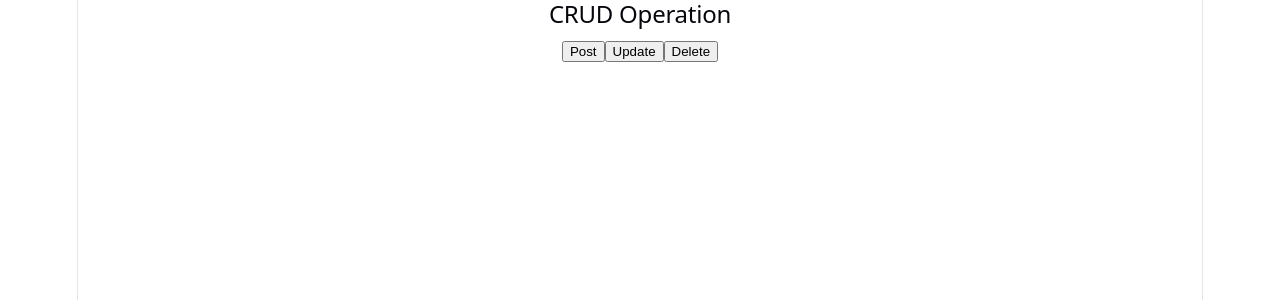
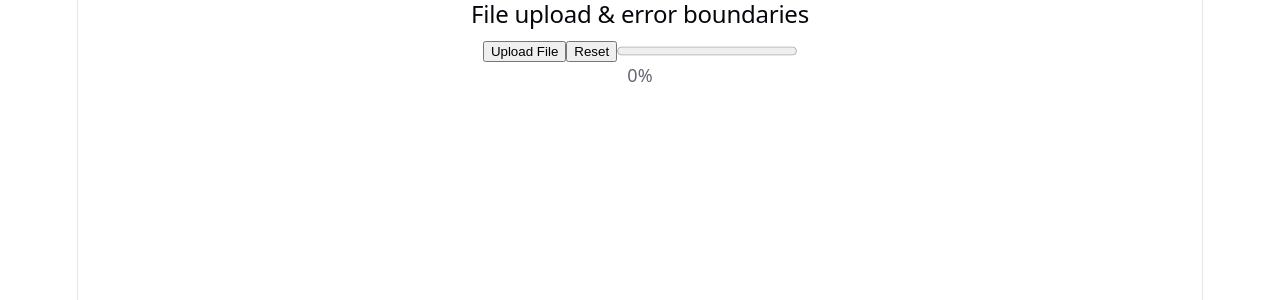
Before and after one commit to Nisarga8147/MERN_Stu_FebMay26Mys, a React (Vite) app in the folder W11/D3/my-app/: page / in a window 1280 px wide. Shown: the top 300 px of the page. Built offline with nearby package versions, Linux system fonts and the light colour scheme; no server answers.

Commit message:
Error boundary & file upload progress

```diff
--- a/W11/D3/my-app/src/App.jsx
+++ b/W11/D3/my-app/src/App.jsx
@@ -2,6 +2,8 @@ import ManagingApiState from './components/P1';
 import { UseEffectLifecycle } from "./components/P2";
 import { AxiosLifecycle } from "./components/P3";
 import { CRUDOperation } from "./components/P4";
+import {PaginationCaching} from "./components/P5";
+import { UploadErrorBoundary } from "./components/P6";
 import './App.css'
 
 function App() {
@@ -12,7 +14,9 @@ function App() {
         {/* <ManagingApiState />   */}
         {/* <UseEffectLifecycle /> */}
         {/* <AxiosLifecycle /> */}
-        <CRUDOperation />
+        {/* <CRUDOperation /> */}
+        {/* <PaginationCaching /> */}
+        <UploadErrorBoundary />
     </>
   )
 }
--- /dev/null
+++ b/W11/D3/my-app/src/components/P6.jsx
@@ -0,0 +1,102 @@
+// Error boundary & file upload progress
+// Error boundary: its a special class component that catches
+// rendering errors in its child component tree and shows a fallback UI
+// Error boundary does not catch:
+    // errors inside event handlers
+    // errors inside setTimeout/ setInterval
+    // errors inside async code etc
+    // It is used only for "rendering and lifecycle methods errors"
+
+import React, { useState, useEffect, useRef } from "react";
+class ErrorBoundary extends React.Component{
+    constructor(props){
+        super(props);
+
+    this.state = {
+        hasError: false,
+        errorMessage : "",
+    };
+}
+// Lifecycle method updates state when a child throws an error during rendering
+static getDerivedStateFromError(error){
+    return{
+        hasError: true,
+        errorMessage : error.message || "Something went wrong",
+    };
+}
+
+componentDidCatch(error,errorInfo){
+    console.error("Error caught by ErrorBoundary:",error,errorInfo);
+}
+render(){
+    if (this.state.hasError) {
+        return(
+            <section>
+                <h2>Something went wrong</h2>
+                <p>{this.state.errorMessage}</p>
+            </section>
+        );
+    } return this.props.children;
+}
+}
+
+function UploadComponent() {
+    const [progress,setProgress] = useState(0);
+    const [isUploading,setIsUploading] = useState(false);
+
+    const intervalRef = useRef(null);
+
+    useEffect(()=>{
+        return()=>{
+            clearInterval(intervalRef.current);
+        };
+    },[]);
+
+    function startUpload() {
+        if (isUploading) { //If upload is already running, then do nothing
+            return;
+        }
+        setProgress(0);
+        setIsUploading(true);
+
+        intervalRef.current = setInterval(()=>{
+            setProgress((prevProgress)=>{
+                const nextProgress = prevProgress + 10;
+
+                if (nextProgress >=100) {
+                    clearInterval(intervalRef.current);
+                    setIsUploading(false);
+                    return 100;
+                }
+                return nextProgress;
+            });
+        },300);
+    }
+
+    function resetUpload() {
+        clearInterval(intervalRef.current);
+        setProgress(0);
+        setIsUploading(false);
+    }
+    return(
+        <section>
+            <h2>File upload & error boundaries</h2>
+            <button onClick={startUpload}
+            disabled={isUploading}>{isUploading?"Uploading...":"Upload File"}
+            </button>
+            <button onClick={resetUpload}
+            disabled={isUploading && progress===0}>Reset
+            </button>
+            <progress value={progress} max="100"></progress>
+            <p>{progress}%</p>
+            {progress === 100 && <p>Upload Complete.</p>}
+        </section>
+    );
+}
+export function UploadErrorBoundary() {
+    return(
+        <ErrorBoundary>
+            <UploadComponent />
+        </ErrorBoundary>
+    );
+}
```
